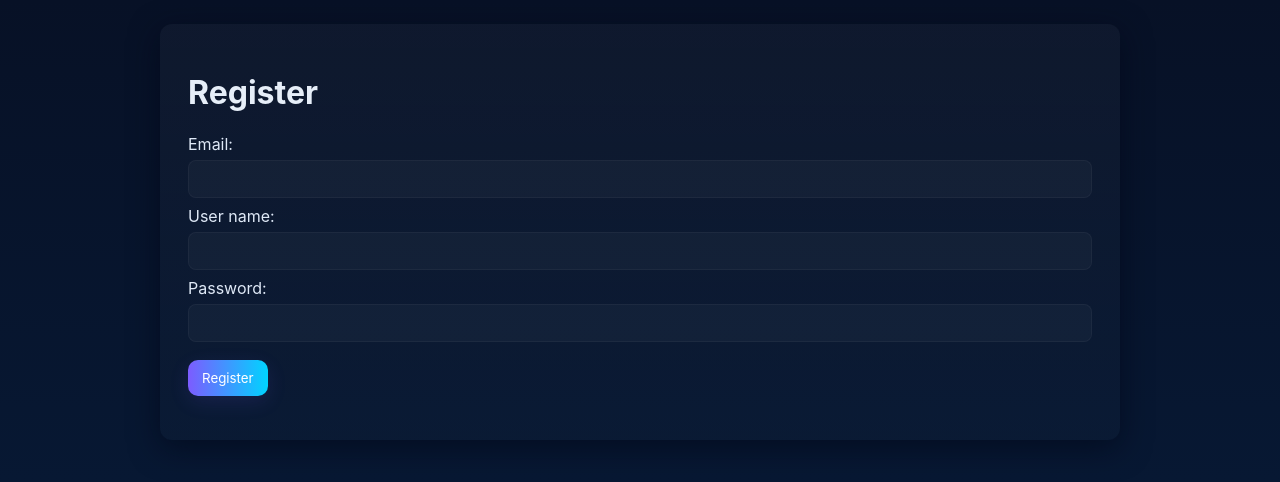
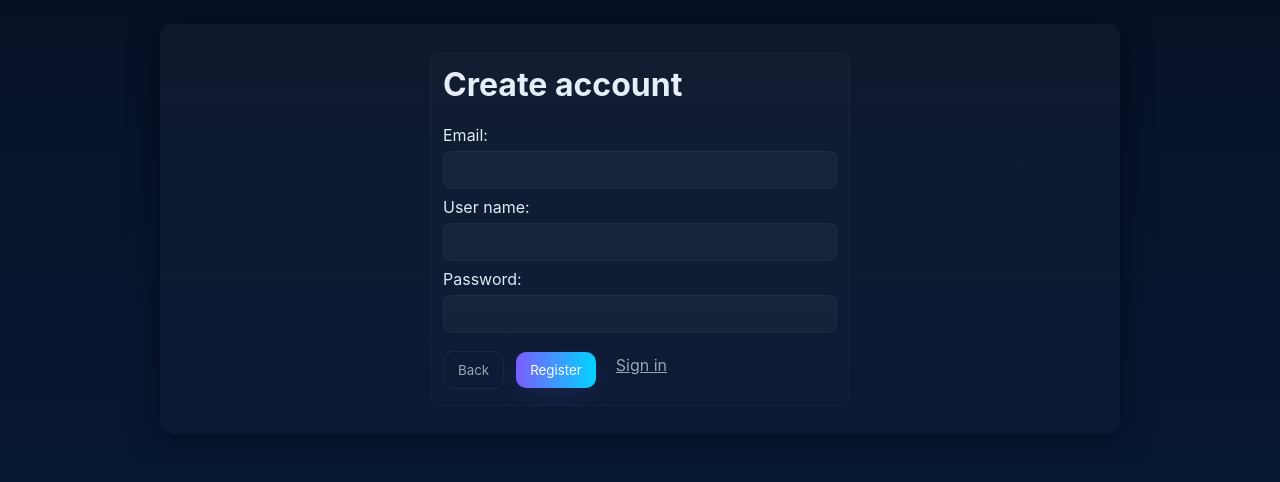
Before and after one commit to malavikaSN/DynamoDBSongs_RMIT, a plain HTML site: page frontend/register.html in a window 1280 px wide. Drawn offline with Linux system fonts and the light colour scheme.

Commit message:
ui(auth): add Back button to login and register pages

```diff
--- a/frontend/register.html
+++ b/frontend/register.html
@@ -8,14 +8,20 @@
 </head>
 <body>
   <main>
-    <h1>Register</h1>
+    <div class="song-card" style="max-width:420px; margin:0 auto;">
+      <h1 style="margin-top:0;">Create account</h1>
       <form id="register-form">
         <label>Email: <input type="email" name="email" required></label>
         <label>User name: <input type="text" name="user_name" required></label>
         <label>Password: <input type="password" name="password" required></label>
+        <div class="container-row">
+          <button type="button" class="secondary" onclick="window.location.href='/index.html'">Back</button>
           <button type="submit">Register</button>
+          <a href="login.html" style="color:var(--muted); margin-left:8px; align-self:center;">Sign in</a>
+        </div>
       </form>
-    <p id="result"></p>
+      <p id="result" class="note"></p>
+    </div>
   </main>
   <script src="api.js"></script>
   <script>
```
Also changed, not shown: frontend/login.html (+1 -0 lines). Lines whose indentation alone changed are shown as unchanged.
